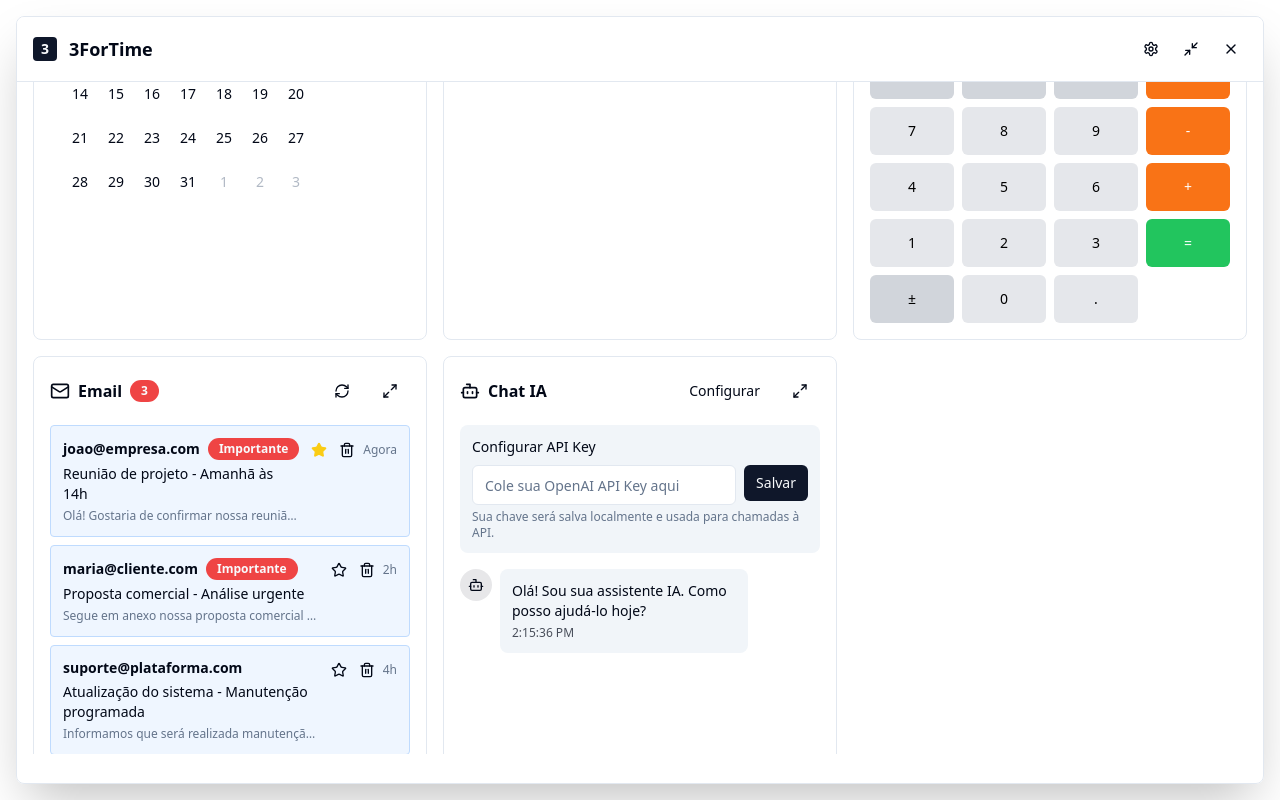
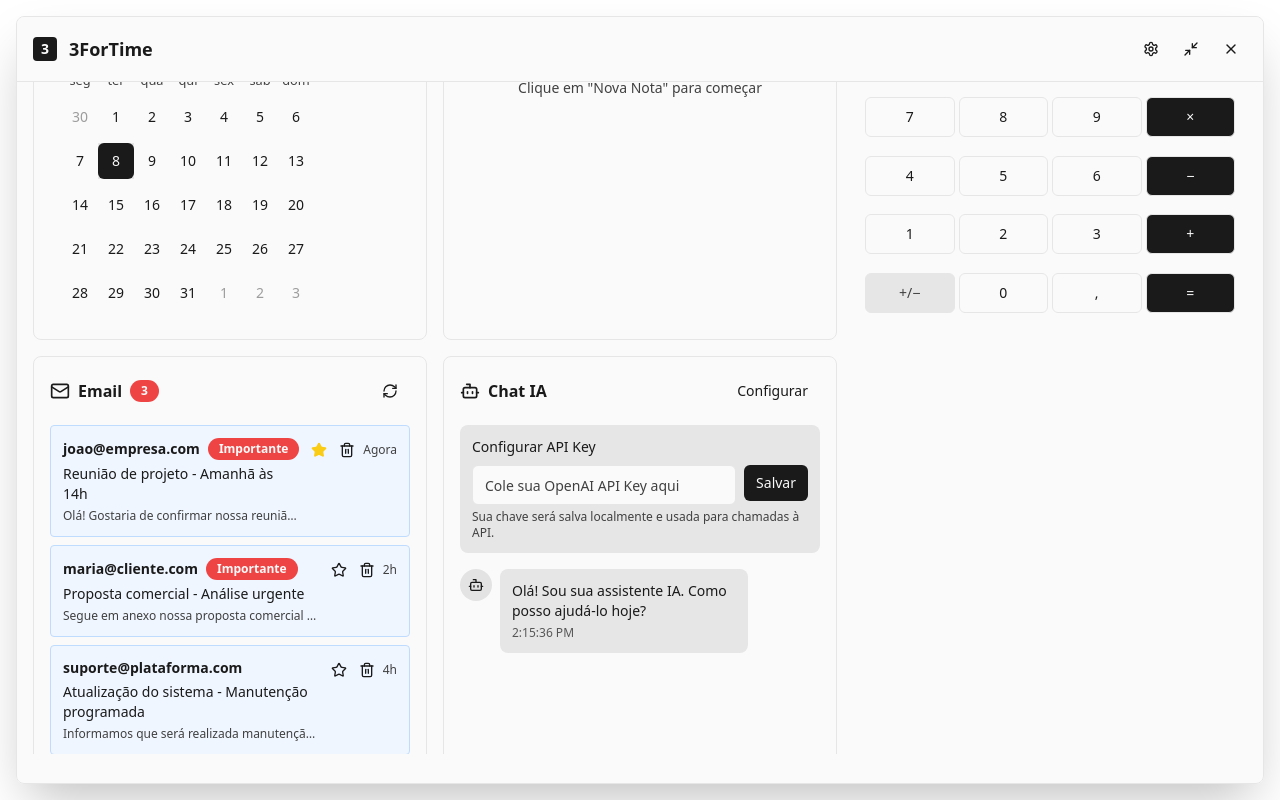
Before and after one commit to ferdutbrand/block-flow-timer-board, a React (Vite) app: page / in a window 1280 px wide. Built offline with nearby package versions, Linux system fonts and the light colour scheme.

Commit message:
Implement UI and Style Updates
Implement dark mode toggle, responsive calendar layout, remove expand button, apply grayscale color scheme, and base calculator on Windows calculator design.

```diff
--- a/src/components/CalculatorBlock.tsx
+++ b/src/components/CalculatorBlock.tsx
@@ -1,79 +1,27 @@
+import React, { useState } from 'react';
+import { Button } from './ui/button';
 
-import React, { useState, useEffect } from 'react';
-import { Button } from './ui/button';
-import { Card } from './ui/card';
-import { Calculator, History, Trash2, Maximize2, RotateCcw } from 'lucide-react';
-import { Dialog, DialogContent, DialogHeader, DialogTitle } from './ui/dialog';
-import { ScrollArea } from './ui/scroll-area';
-
-interface CalculatorBlockProps {
-  isExpanded?: boolean;
-  onToggleExpand?: () => void;
-}
-
-interface HistoryItem {
-  id: string;
-  expression: string;
-  result: string;
-  timestamp: Date;
-}
-
-export const CalculatorBlock: React.FC<CalculatorBlockProps> = ({
-  isExpanded = false,
-  onToggleExpand
-}) => {
+export const CalculatorBlock: React.FC = () => {
   const [display, setDisplay] = useState('0');
   const [previousValue, setPreviousValue] = useState<number | null>(null);
   const [operation, setOperation] = useState<string | null>(null);
-  const [waitingForOperand, setWaitingForOperand] = useState(false);
-  const [history, setHistory] = useState<HistoryItem[]>([]);
-  const [showHistory, setShowHistory] = useState(false);
-  const [memory, setMemory] = useState(0);
-
-  useEffect(() => {
-    const saved = localStorage.getItem('3fortime-calculator-history');
-    if (saved) {
-      const items = JSON.parse(saved).map((item: any) => ({
-        ...item,
-        timestamp: new Date(item.timestamp)
-      }));
-      setHistory(items);
-    }
-  }, []);
-
-  useEffect(() => {
-    localStorage.setItem('3fortime-calculator-history', JSON.stringify(history));
-  }, [history]);
-
-  const addToHistory = (expression: string, result: string) => {
-    const newItem: HistoryItem = {
-      id: Date.now().toString(),
-      expression,
-      result,
-      timestamp: new Date()
-    };
-    setHistory(prev => [newItem, ...prev.slice(0, 49)]);
-  };
-
-  const clearHistory = () => {
-    setHistory([]);
-  };
+  const [waitingForNewValue, setWaitingForNewValue] = useState(false);
 
   const inputNumber = (num: string) => {
-    if (waitingForOperand) {
+    if (waitingForNewValue) {
       setDisplay(num);
-      setWaitingForOperand(false);
+      setWaitingForNewValue(false);
     } else {
       setDisplay(display === '0' ? num : display + num);
     }
   };
 
-  const inputDot = () => {
-    if (waitingForOperand) {
-      setDisplay('0.');
-      setWaitingForOperand(false);
-    } else if (display.indexOf('.') === -1) {
-      setDisplay(display + '.');
+  const inputDecimal = () => {
+    if (waitingForNewValue) {
+      setDisplay('0,');
+      setWaitingForNewValue(false);
+    } else if (display.indexOf(',') === -1) {
+      setDisplay(display + ',');
     }
   };
 
@@ -81,12 +29,11 @@ export const CalculatorBlock: React.FC<CalculatorBlockProps> = ({
     setDisplay('0');
     setPreviousValue(null);
     setOperation(null);
-    setWaitingForOperand(false);
+    setWaitingForNewValue(false);
   };
 
-  const clearAll = () => {
-    clear();
-    setMemory(0);
+  const clearEntry = () => {
+    setDisplay('0');
   };
 
   const backspace = () => {
@@ -98,281 +45,204 @@ export const CalculatorBlock: React.FC<CalculatorBlockProps> = ({
   };
 
   const performOperation = (nextOperation: string) => {
-    const inputValue = parseFloat(display);
-
-    if (isNaN(inputValue)) return;
+    const inputValue = parseFloat(display.replace(',', '.'));
 
     if (previousValue === null) {
       setPreviousValue(inputValue);
     } else if (operation) {
       const currentValue = previousValue || 0;
-      let result = currentValue;
+      const newValue = calculate(currentValue, inputValue, operation);
 
-      switch (operation) {
-        case '+':
-          result = currentValue + inputValue;
-          break;
-        case '-':
-          result = currentValue - inputValue;
-          break;
-        case '×':
-          result = currentValue * inputValue;
-          break;
-        case '÷':
-          if (inputValue === 0) {
-            setDisplay('Erro');
-            return;
-          }
-          result = currentValue / inputValue;
-          break;
-        case '%':
-          result = (currentValue * inputValue) / 100;
-          break;
-        default:
-          return;
-      }
-
-      const expression = `${currentValue} ${operation} ${inputValue}`;
-      addToHistory(expression, result.toString());
-
-      setPreviousValue(result);
-      setDisplay(parseFloat(result.toFixed(10)).toString());
+      setDisplay(String(newValue).replace('.', ','));
+      setPreviousValue(newValue);
     }
 
-    setWaitingForOperand(true);
+    setWaitingForNewValue(true);
     setOperation(nextOperation);
   };
 
-  const calculate = () => {
-    if (previousValue !== null && operation) {
-      performOperation('=');
-      setOperation(null);
-      setPreviousValue(null);
-      setWaitingForOperand(true);
+  const calculate = (firstValue: number, secondValue: number, operation: string) => {
+    switch (operation) {
+      case '+':
+        return firstValue + secondValue;
+      case '−':
+        return firstValue - secondValue;
+      case '×':
+        return firstValue * secondValue;
+      case '÷':
+        return secondValue !== 0 ? firstValue / secondValue : 0;
+      case '=':
+        return secondValue;
+      default:
+        return secondValue;
     }
   };
 
-  const percentage = () => {
-    const inputValue = parseFloat(display);
-    if (isNaN(inputValue)) return;
+  const handleEquals = () => {
+    const inputValue = parseFloat(display.replace(',', '.'));
 
-    const result = inputValue / 100;
-    addToHistory(`${inputValue}%`, result.toString());
-    setDisplay(result.toString());
-    setWaitingForOperand(true);
-  };
-
-  const sqrt = () => {
-    const inputValue = parseFloat(display);
-    if (isNaN(inputValue) || inputValue < 0) {
-      setDisplay('Erro');
-      return;
-    }
-
-    const result = Math.sqrt(inputValue);
-    addToHistory(`√${inputValue}`, result.toString());
-    setDisplay(parseFloat(result.toFixed(10)).toString());
-    setWaitingForOperand(true);
-  };
-
-  const square = () => {
-    const inputValue = parseFloat(display);
-    if (isNaN(inputValue)) return;
-
-    const result = inputValue * inputValue;
-    addToHistory(`${inputValue}²`, result.toString());
-    setDisplay(parseFloat(result.toFixed(10)).toString());
-    setWaitingForOperand(true);
-  };
-
-  const inverse = () => {
-    const inputValue = parseFloat(display);
-    if (isNaN(inputValue) || inputValue === 0) {
-      setDisplay('Erro');
-      return;
-    }
-
-    const result = 1 / inputValue;
-    addToHistory(`1/${inputValue}`, result.toString());
-    setDisplay(parseFloat(result.toFixed(10)).toString());
-    setWaitingForOperand(true);
-  };
-
-  const toggleSign = () => {
-    if (display !== '0') {
-      setDisplay(display.startsWith('-') ? display.slice(1) : '-' + display);
+    if (previousValue !== null && operation) {
+      const newValue = calculate(previousValue, inputValue, operation);
+      setDisplay(String(newValue).replace('.', ','));
+      setPreviousValue(null);
+      setOperation(null);
+      setWaitingForNewValue(true);
     }
   };
 
-  const memoryAdd = () => {
-    const inputValue = parseFloat(display);
-    if (!isNaN(inputValue)) {
-      setMemory(memory + inputValue);
+  const handlePercentage = () => {
+    const value = parseFloat(display.replace(',', '.'));
+    setDisplay(String(value / 100).replace('.', ','));
+  };
+
+  const handleNegate = () => {
+    const value = parseFloat(display.replace(',', '.'));
+    if (value !== 0) {
+      setDisplay(String(-value).replace('.', ','));
     }
   };
 
-  const memorySubtract = () => {
-    const inputValue = parseFloat(display);
-    if (!isNaN(inputValue)) {
-      setMemory(memory - inputValue);
+  const handleSquareRoot = () => {
+    const value = parseFloat(display.replace(',', '.'));
+    if (value >= 0) {
+      setDisplay(String(Math.sqrt(value)).replace('.', ','));
+      setWaitingForNewValue(true);
     }
   };
 
-  const memoryRecall = () => {
-    setDisplay(memory.toString());
-    setWaitingForOperand(true);
+  const handleSquare = () => {
+    const value = parseFloat(display.replace(',', '.'));
+    setDisplay(String(value * value).replace('.', ','));
+    setWaitingForNewValue(true);
   };
 
-  const memoryClear = () => {
-    setMemory(0);
+  const handleFraction = () => {
+    const value = parseFloat(display.replace(',', '.'));
+    if (value !== 0) {
+      setDisplay(String(1 / value).replace('.', ','));
+      setWaitingForNewValue(true);
+    }
   };
 
-  const buttons = [
-    // Row 1
-    { label: 'MC', onClick: memoryClear, className: 'bg-blue-500 hover:bg-blue-600 text-white text-xs' },
-    { label: 'MR', onClick: memoryRecall, className: 'bg-blue-500 hover:bg-blue-600 text-white text-xs' },
-    { label: 'M+', onClick: memoryAdd, className: 'bg-blue-500 hover:bg-blue-600 text-white text-xs' },
-    { label: 'M-', onClick: memorySubtract, className: 'bg-blue-500 hover:bg-blue-600 text-white text-xs' },
+  const CalcButton = ({ children, onClick, variant = 'number', className = '' }: {
+    children: React.ReactNode;
+    onClick: () => void;
+    variant?: 'number' | 'operation' | 'function' | 'equals';
+    className?: string;
+  }) => {
+    const variantClasses = {
+      number: 'bg-background hover:bg-muted text-foreground border-border',
+      operation: 'bg-primary hover:bg-primary/90 text-primary-foreground',
+      function: 'bg-muted hover:bg-muted/80 text-muted-foreground border-border',
+      equals: 'bg-primary hover:bg-primary/90 text-primary-foreground'
+    };
 
-    // Row 2
-    { label: 'C', onClick: clear, className: 'bg-red-500 hover:bg-red-600 text-white' },
-    { label: 'CE', onClick: clearAll, className: 'bg-red-500 hover:bg-red-600 text-white' },
-    { label: '⌫', onClick: backspace, className: 'bg-orange-500 hover:bg-orange-600 text-white' },
-    { label: '÷', onClick: () => performOperation('÷'), className: 'bg-orange-500 hover:bg-orange-600 text-white' },
+    return (
+      <Button
+        className={`h-10 text-sm font-normal border transition-all duration-150 hover:scale-105 active:scale-95 ${variantClasses[variant]} ${className}`}
+        onClick={onClick}
+        variant="outline"
+      >
+        {children}
+      </Button>
+    );
+  };
 
-    // Row 3
-    { label: '1/x', onClick: inverse, className: 'bg-gray-300 hover:bg-gray-400 text-black text-xs' },
-    { label: 'x²', onClick: square, className: 'bg-gray-300 hover:bg-gray-400 text-black text-xs' },
-    { label: '√', onClick: sqrt, className: 'bg-gray-300 hover:bg-gray-400 text-black' },
-    { label: '×', onClick: () => performOperation('×'), className: 'bg-orange-500 hover:bg-orange-600 text-white' },
-
-    // Row 4
-    { label: '7', onClick: () => inputNumber('7') },
-    { label: '8', onClick: () => inputNumber('8') },
-    { label: '9', onClick: () => inputNumber('9') },
-    { label: '-', onClick: () => performOperation('-'), className: 'bg-orange-500 hover:bg-orange-600 text-white' },
-
-    // Row 5
-    { label: '4', onClick: () => inputNumber('4') },
-    { label: '5', onClick: () => inputNumber('5') },
-    { label: '6', onClick: () => inputNumber('6') },
-    { label: '+', onClick: () => performOperation('+'), className: 'bg-orange-500 hover:bg-orange-600 text-white' },
-
-    // Row 6
-    { label: '1', onClick: () => inputNumber('1') },
-    { label: '2', onClick: () => inputNumber('2') },
-    { label: '3', onClick: () => inputNumber('3') },
-    { label: '=', onClick: calculate, className: 'bg-green-500 hover:bg-green-600 text-white row-span-2' },
-
-    // Row 7
-    { label: '±', onClick: toggleSign, className: 'bg-gray-300 hover:bg-gray-400 text-black' },
-    { label: '0', onClick: () => inputNumber('0') },
-    { label: '.', onClick: inputDot },
-  ];
-
-  const content = (
-    <div className="bg-card p-4 rounded-lg border h-full flex flex-col">
-      <div className="flex items-center justify-between mb-4">
-        <div className="flex items-center gap-2">
-          <Calculator className="w-5 h-5" />
-          <h3 className="font-semibold">Calculadora</h3>
-          {memory !== 0 && (
-            <span className="text-xs bg-blue-100 text-blue-800 px-2 py-1 rounded">
-              M: {memory}
-            </span>
-          )}
-        </div>
-
-        <div className="flex gap-2">
-          <Button
-            size="sm"
-            variant="ghost"
-            onClick={() => setShowHistory(!showHistory)}
-            className="relative"
-          >
-            <History className="w-4 h-4" />
-            {history.length > 0 && (
-              <span className="absolute -top-1 -right-1 bg-red-500 text-white text-xs rounded-full w-4 h-4 flex items-center justify-center">
-                {history.length > 9 ? '9+' : history.length}
-              </span>
-            )}
-          </Button>
-
-          {onToggleExpand && (
-            <Button size="sm" variant="ghost" onClick={onToggleExpand}>
-              <Maximize2 className="w-4 h-4" />
-            </Button>
-          )}
+  return (
+    <div className="p-3 space-y-3 h-full flex flex-col">
+      {/* Display */}
+      <div className="bg-card border rounded-md p-3 text-right min-h-[3rem] flex items-center justify-end">
+        <div className="text-2xl font-mono text-foreground overflow-hidden">
+          {display}
         </div>
       </div>
 
-      <div className="flex-1 flex flex-col">
-        {/* Display */}
-        <div className="bg-gray-900 text-white p-4 rounded mb-4 text-right min-h-[60px] flex items-end justify-end">
-          <div className="text-3xl font-mono break-all">{display}</div>
-        </div>
+      {/* Button Grid - Windows Calculator Style */}
+      <div className="grid grid-cols-4 gap-1 flex-1">
+        {/* Row 1: Memory and Functions */}
+        <CalcButton variant="function" onClick={handlePercentage}>
+          %
+        </CalcButton>
+        <CalcButton variant="function" onClick={clearEntry}>
+          CE
+        </CalcButton>
+        <CalcButton variant="function" onClick={clear}>
+          C
+        </CalcButton>
+        <CalcButton variant="function" onClick={backspace}>
+          ⌫
+        </CalcButton>
 
-        {/* History Panel */}
-        {showHistory && (
-          <div className="mb-4 border rounded">
-            <div className="flex items-center justify-between p-2 bg-gray-50">
-              <span className="text-sm font-medium">Histórico</span>
-              <Button size="sm" variant="ghost" onClick={clearHistory}>
-                <Trash2 className="w-3 h-3" />
-              </Button>
-            </div>
-            <ScrollArea className="h-32">
-              <div className="p-2 space-y-1">
-                {history.map(item => (
-                  <div key={item.id} className="text-xs flex justify-between hover:bg-gray-100 p-1 rounded cursor-pointer"
-                       onClick={() => setDisplay(item.result)}>
-                    <span className="text-gray-600">{item.expression}</span>
-                    <span className="font-mono font-medium">{item.result}</span>
-                  </div>
-                ))}
-                {history.length === 0 && (
-                  <div className="text-xs text-muted-foreground text-center py-4">
-                    Nenhum cálculo ainda
-                  </div>
-                )}
-              </div>
-            </ScrollArea>
-          </div>
-        )}
+        {/* Row 2: Advanced Functions */}
+        <CalcButton variant="function" onClick={handleFraction}>
+          1/x
+        </CalcButton>
+        <CalcButton variant="function" onClick={handleSquare}>
+          x²
+        </CalcButton>
+        <CalcButton variant="function" onClick={handleSquareRoot}>
+          √x
+        </CalcButton>
+        <CalcButton variant="operation" onClick={() => performOperation('÷')}>
+          ÷
+        </CalcButton>
 
-        {/* Buttons Grid */}
-        <div className="grid grid-cols-4 gap-2 flex-1">
-          {buttons.map((button, index) => (
-            <Button
-              key={index}
-              onClick={button.onClick}
-              className={`h-12 ${button.className || 'bg-gray-200 hover:bg-gray-300 text-black'} ${
-                button.label === '=' ? 'row-span-2' : ''
-              }`}
-              variant="ghost"
-            >
-              {button.label}
-            </Button>
-          ))}
-        </div>
+        {/* Row 3 */}
+        <CalcButton variant="number" onClick={() => inputNumber('7')}>
+          7
+        </CalcButton>
+        <CalcButton variant="number" onClick={() => inputNumber('8')}>
+          8
+        </CalcButton>
+        <CalcButton variant="number" onClick={() => inputNumber('9')}>
+          9
+        </CalcButton>
+        <CalcButton variant="operation" onClick={() => performOperation('×')}>
+          ×
+        </CalcButton>
+
+        {/* Row 4 */}
+        <CalcButton variant="number" onClick={() => inputNumber('4')}>
+          4
+        </CalcButton>
+        <CalcButton variant="number" onClick={() => inputNumber('5')}>
+          5
+        </CalcButton>
+        <CalcButton variant="number" onClick={() => inputNumber('6')}>
+          6
+        </CalcButton>
+        <CalcButton variant="operation" onClick={() => performOperation('−')}>
+          −
+        </CalcButton>
+
+        {/* Row 5 */}
+        <CalcButton variant="number" onClick={() => inputNumber('1')}>
+          1
+        </CalcButton>
+        <CalcButton variant="number" onClick={() => inputNumber('2')}>
+          2
+        </CalcButton>
+        <CalcButton variant="number" onClick={() => inputNumber('3')}>
+          3
+        </CalcButton>
+        <CalcButton variant="operation" onClick={() => performOperation('+')}>
+          +
+        </CalcButton>
+
+        {/* Row 6 */}
+        <CalcButton variant="function" onClick={handleNegate}>
+          +/−
+        </CalcButton>
+        <CalcButton variant="number" onClick={() => inputNumber('0')}>
+          0
+        </CalcButton>
+        <CalcButton variant="number" onClick={inputDecimal}>
+          ,
+        </CalcButton>
+        <CalcButton variant="equals" onClick={handleEquals}>
+          =
+        </CalcButton>
       </div>
     </div>
   );
-
-  if (isExpanded) {
-    return (
-      <Dialog open={isExpanded} onOpenChange={onToggleExpand}>
-        <DialogContent className="max-w-md max-h-[90vh] w-full">
-          <DialogHeader>
-            <DialogTitle>Calculadora Avançada</DialogTitle>
-          </DialogHeader>
-          <div className="h-[600px] overflow-auto">
-            {content}
-          </div>
-        </DialogContent>
-      </Dialog>
-    );
-  }
-
-  return content;
 };
--- a/src/components/TaskManager.tsx
+++ b/src/components/TaskManager.tsx
@@ -525,36 +525,15 @@ export const TaskManager: React.FC = () => {
   const renderWidget = (widget: Widget) => {
     switch (widget.component) {
       case 'CalendarBlock':
-        return (
-          <CalendarBlock
-            onTaskCreate={handleCalendarTaskCreate}
-            isExpanded={expandedBlocks.calendar}
-            onToggleExpand={() => toggleBlockExpansion('calendar')}
-          />
-        );
+        return <CalendarBlock onTaskCreate={handleCalendarTaskCreate} />;
       case 'NotesBlock':
         return <NotesBlock onAddToCalendar={handleAddToCalendar} />;
       case 'CalculatorBlock':
-        return (
-          <CalculatorBlock
-            isExpanded={expandedBlocks.calculator}
-            onToggleExpand={() => toggleBlockExpansion('calculator')}
-          />
-        );
+        return <CalculatorBlock />;
       case 'EmailBlock':
-        return (
-          <EmailBlock
-            isExpanded={expandedBlocks.email}
-            onToggleExpand={() => toggleBlockExpansion('email')}
-          />
-        );
+        return <EmailBlock />;
       case 'AIChat':
-        return (
-          <AIChat
-            isExpanded={expandedBlocks.ai}
-            onToggleExpand={() => toggleBlockExpansion('ai')}
-          />
-        );
+        return <AIChat />;
       default:
         return null;
     }
```
Also changed, not shown: src/components/SettingsMenu.tsx (+21 -2 lines), src/index.css (+64 -56 lines).
